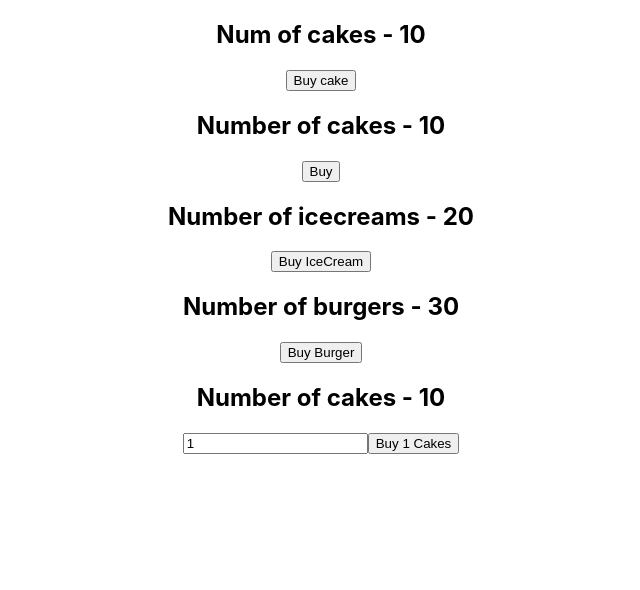
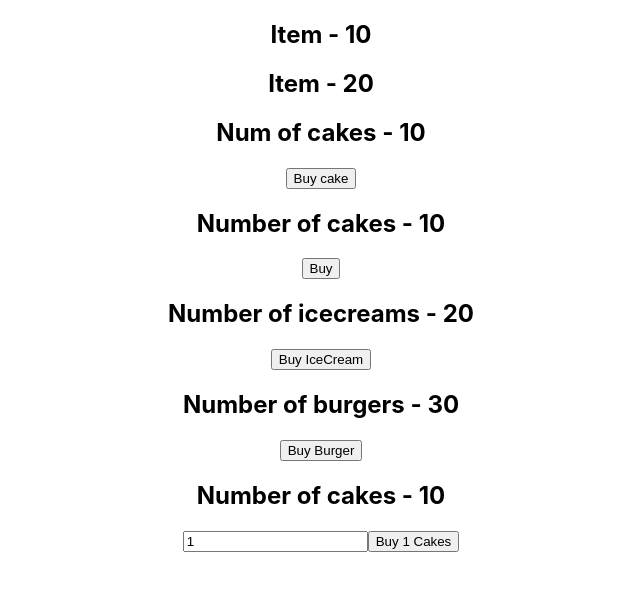
Before and after one commit to jovanimal/react-redux-demo, a React (Create React App) app: page / in a window 1280 px wide. Shown: the top 590 px of the page, without its empty margins (319-959 px from the left). Built offline with nearby package versions, Linux system fonts and the light colour scheme.

Commit message:
added ownProps as second parameter

```diff
--- a/src/App.js
+++ b/src/App.js
@@ -8,11 +8,14 @@ import HooksCakeContainer from './components/HooksCakeContainer'
 import IceCreamContainer from './components/IceCreamContainer'
 import BurgerContainer from './components/BurgerContainer'
 import NewCakeContainer from './components/NewCakeContainer'
+import ItemContainer from './components/ItemContainer'
 
 function App() {
   return (
     <Provider store={store}>
       <div className='App'>
+        <ItemContainer cake />
+        <ItemContainer />
         <HooksCakeContainer />
         <CakeContainer />
         <IceCreamContainer />
--- a/src/components/ItemContainer.js
+++ b/src/components/ItemContainer.js
@@ -4,17 +4,17 @@ import { connect } from 'react-redux'
 function ItemContainer( props ) {
   return (
     <div>
-      <h2>Item - </h2>
+      <h2>Item - {props.item}</h2>
     </div>
   )
 }
 
 const mapStateToProps = (state, ownProps) => {
-  const itemState = ownProps.cake ? state.cake.numOfCakes : state.IceCream.numOfIceCreams
+  const itemState = ownProps.cake ? state.cake.numOfCakes : state.iceCream.numOfIceCreams
 
   return {
     item: itemState
   }
 }
 
-export default connect (mapStateToProps)(ItemContainer)
+export default connect(mapStateToProps)(ItemContainer)
```
